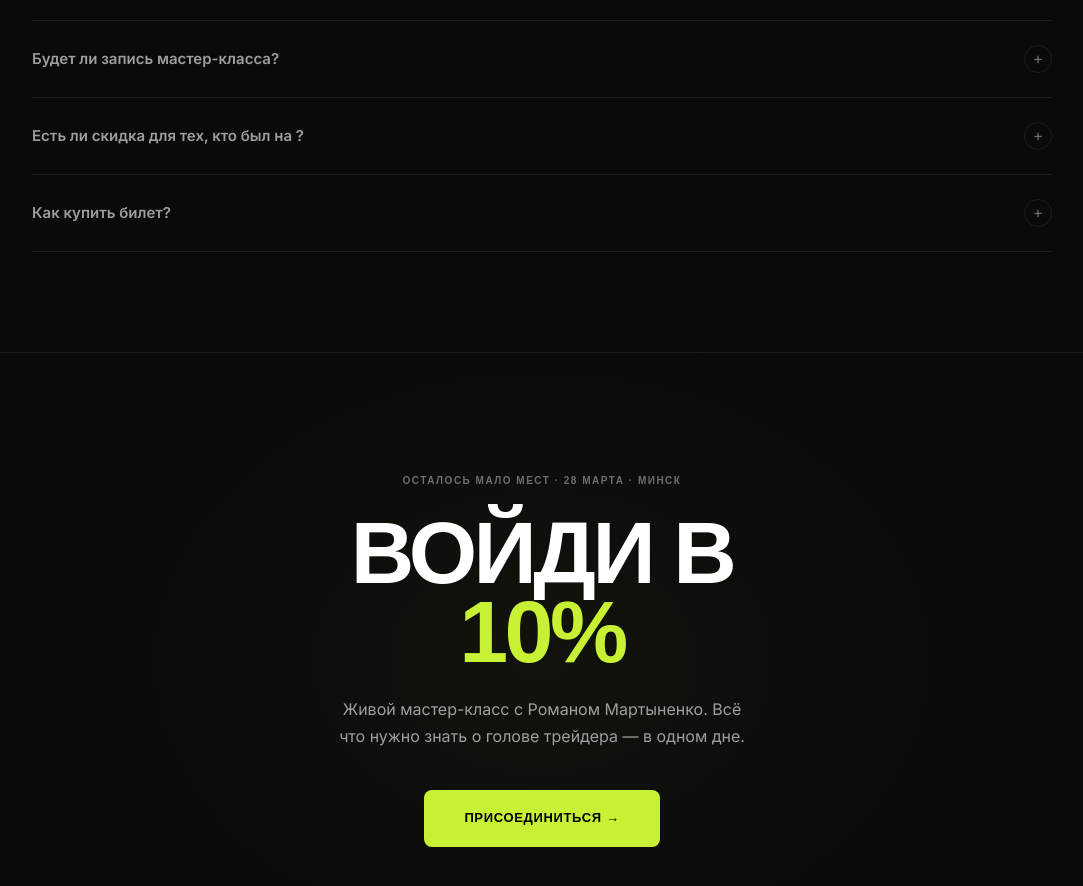
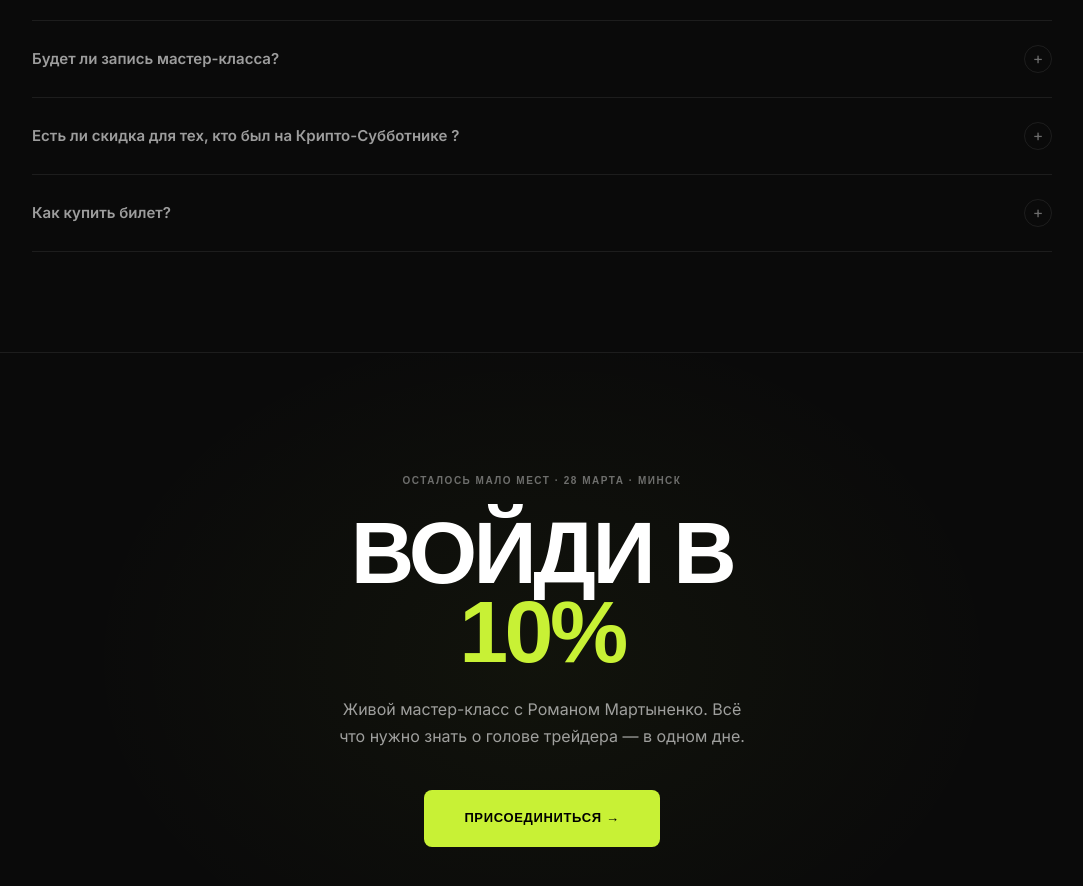
Before and after one commit to cryptofamsup/subbotnik, a plain HTML site: page index.html in a window 1280 px wide. Shown: the part 5120-6006 px from the top of the page, without its empty margins (98-1181 px from the left). Drawn offline with Linux system fonts and the light colour scheme; a web font is replaced by a local one.

Commit message:
index.html

```diff
--- a/index.html
+++ b/index.html
@@ -1067,7 +1067,7 @@ footer {
       </div>
       <div class="faq-item">
         <div class="faq-trigger" onclick="toggleFaq(this)">
-          <span class="faq-q">Есть ли скидка для тех, кто был на ?</span>
+          <span class="faq-q">Есть ли скидка для тех, кто был на Крипто-Субботнике ?</span>
           <span class="faq-icon">+</span>
         </div>
         <div class="faq-body">Да. Если ты был на Крипто-Субботнике  — твоя цена 45 BYN вместо 50 BYN. Напиши нам при покупке.</div>
```
